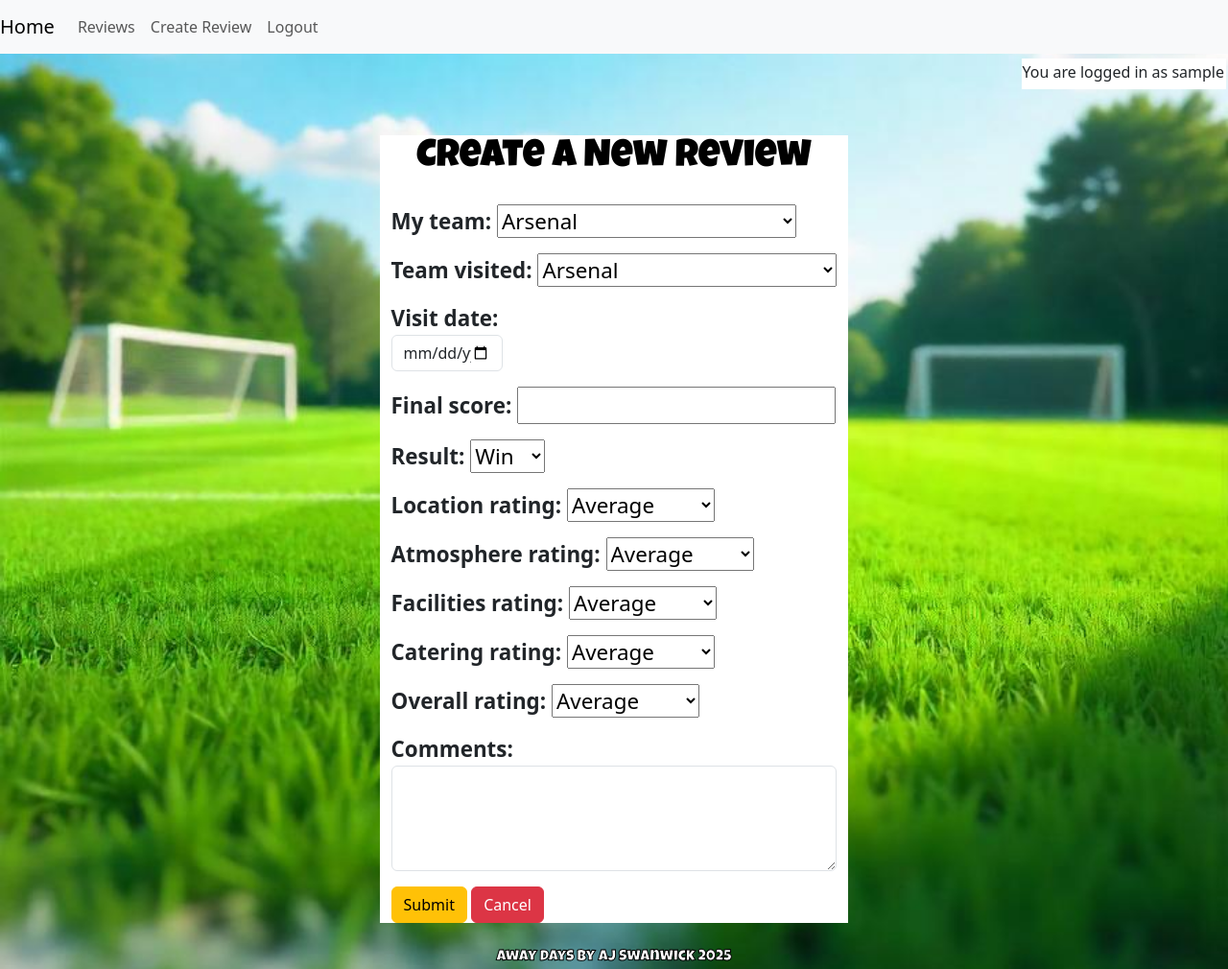
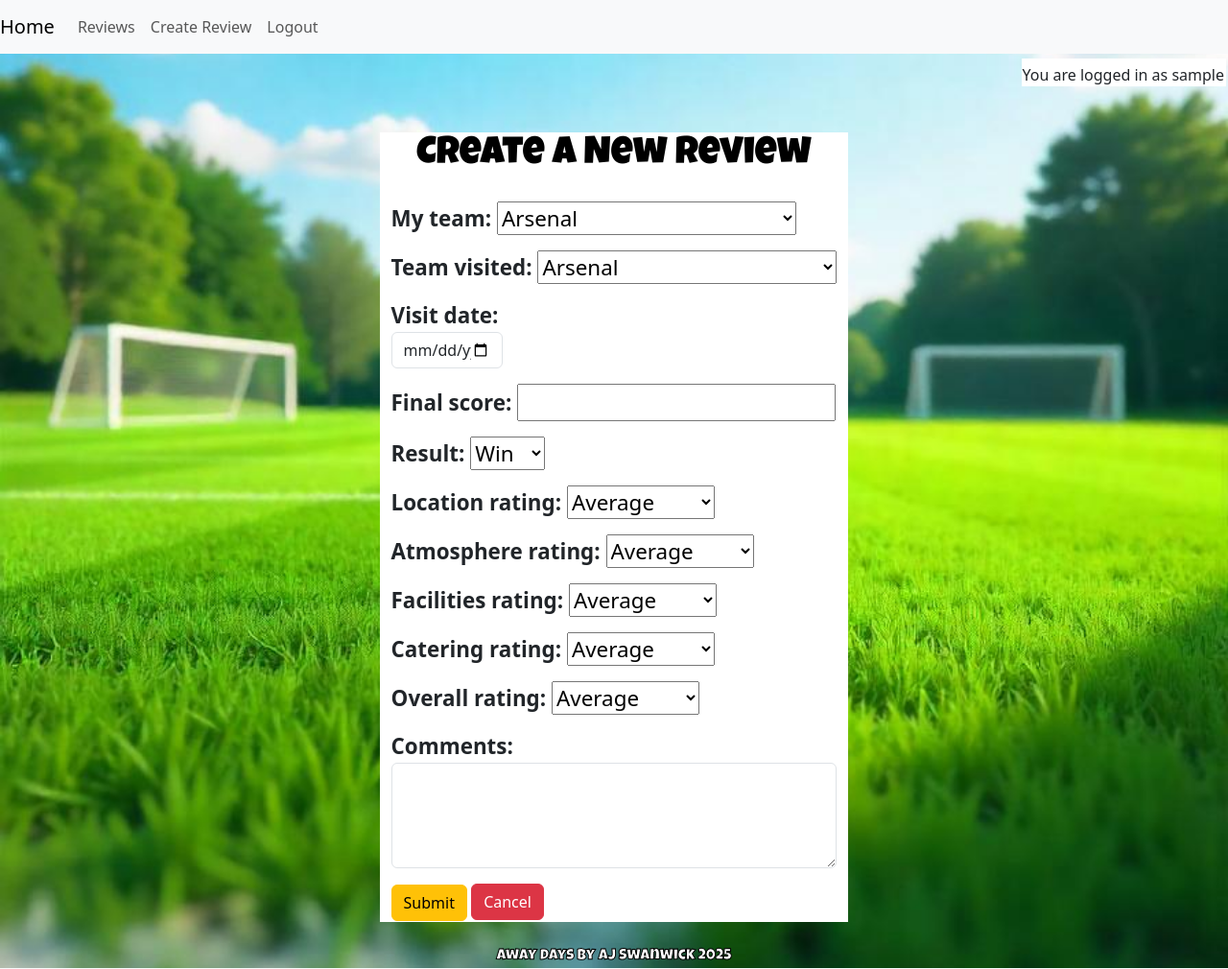
Before and after one commit to ajswanwick/away_days, a Django app: page /reviews/new/ in a window 1280 px wide. Shown: the whole page at 96% size. Run offline with Django 4.2, Linux system fonts and the light colour scheme; the visitor is signed in with stand-in values (Sample User, id 1).

Commit message:
fix html errors

```diff
--- a/review/templates/review/review_form.html
+++ b/review/templates/review/review_form.html
@@ -10,8 +10,8 @@
         <form method="POST" class="needs-validation" novalidate>
             {% csrf_token %}
             {{ form.as_p }}
-            <button type="submit" class="btn btn-warning">Submit</button>
-            <a href="{% url 'review_list' %}" class="btn btn-danger">Cancel</a>
+            <button type="submit" class="review-btn- btn btn-warning">Submit</button>
+            <a href="{% url 'review_list' %}" class=" review-btn-r btn btn-danger">Cancel</a>
         </form>
     </div>
 
--- a/review/templates/review/review_list.html
+++ b/review/templates/review/review_list.html
@@ -72,7 +72,7 @@
             <div class="modal-dialog">
                 <div class="modal-content">
                     <div class="modal-header">
-                        <h5 class="modal-title" id="deleteModalLabel">Confirm Delete</h5>
+                        <h5 class="modal-title" id="{{ review.id }}">">Confirm Delete</h5>
                         <button type="button" class="btn-close" data-bs-dismiss="modal" aria-label="Close"></button>
                     </div>
                     <div class="modal-body">
--- a/static/css/style.css
+++ b/static/css/style.css
@@ -8,11 +8,12 @@
 /* general styles------------------------*/
 body {
 background-image: url('/static/media/images/pitch.jpeg');
-background-repeat: repeat;
+background-repeat: no-repeat;
 background-size: cover;
 height:100vh;
 background-position: center;
 width: 100%;
+background-color: #003300;
 
 
 
@@ -166,8 +167,16 @@ font-family: 'Luckiest Guy', sans-serif;
   width: fit-content;
 }
 
+.review-btn{
+  margin-bottom: 5px;
+}
+
+.review-btn-r{
+  margin-bottom: 2px;
+}
 
 .review-header{
+  margin-top: 5px;
   font-family: 'Luckiest Guy', sans-serif;
   color: black;
   text-align: center;
--- a/templates/base.html
+++ b/templates/base.html
@@ -35,7 +35,7 @@
 
         {% if user.is_authenticated %}
         <div class = "log-message">
-            <span class="log-message"><h6>You are logged in as {{ user.username }}</h6></span>
+            <span class="log-message">You are logged in as {{ user.username }}</span>
             {%endif%}
         </div>
     </header>
```
Also changed, not shown: README.md (deleted).
